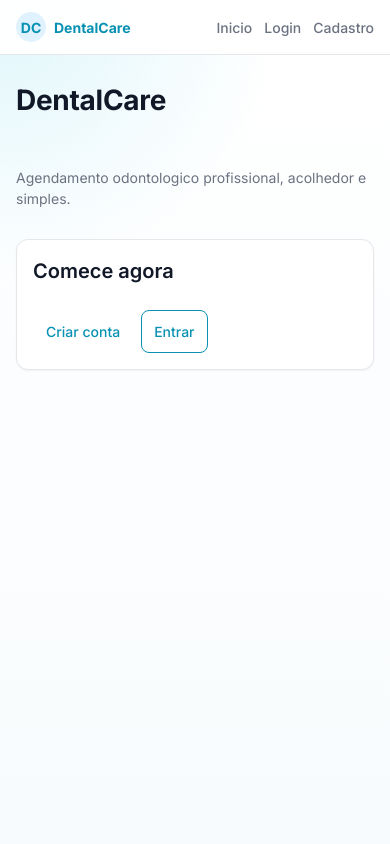
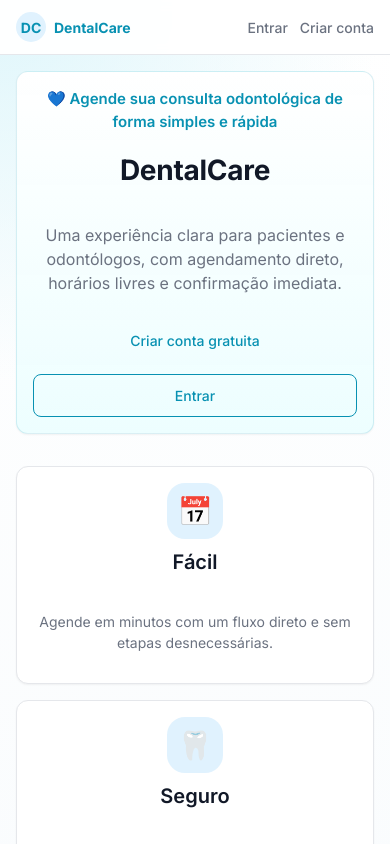
Before and after one commit to Dan-Source/SelecaoFESF-SUS, a Next.js app in the folder frontend/: page / in a window 390 px wide. Shown: the top 844 px of the page. Built offline with nearby package versions, Linux system fonts and the light colour scheme.

Commit message:
feat: enhance homepage layout and add responsive design for better user experience

```diff
--- a/frontend/app/globals.css
+++ b/frontend/app/globals.css
@@ -143,6 +143,86 @@ a:hover {
 .page-wrap {
   display: grid;
   gap: var(--space-lg);
+}
+
+.home-page {
+  max-width: 1120px;
+  padding-top: var(--space-2xl);
+  padding-bottom: calc(var(--space-2xl) + var(--space-xl));
+}
+
+.home-hero {
+  display: grid;
+}
+
+.home-hero .card {
+  border: 1px solid rgba(8, 145, 178, 0.15);
+  background:
+    linear-gradient(180deg, rgba(255, 255, 255, 0.98) 0%, rgba(236, 254, 255, 0.95) 100%),
+    #ffffff;
+  padding: clamp(24px, 4vw, 48px);
+}
+
+.home-hero-content {
+  max-width: 620px;
+  margin: 0 auto;
+  text-align: center;
+  display: grid;
+  gap: var(--space-lg);
+}
+
+.home-eyebrow {
+  margin: 0;
+  color: var(--color-primary);
+  font-weight: 600;
+  font-size: 15px;
+}
+
+.home-lead {
+  margin: 0;
+  color: var(--color-text-secondary);
+  font-size: 18px;
+}
+
+.home-actions {
+  display: flex;
+  flex-wrap: wrap;
+  justify-content: center;
+  gap: var(--space-md);
+  margin-top: var(--space-sm);
+}
+
+.home-cta {
+  min-width: 240px;
+}
+
+.home-features {
+  display: grid;
+  grid-template-columns: repeat(3, minmax(0, 1fr));
+  gap: var(--space-lg);
+}
+
+.home-features .card {
+  margin-bottom: 0;
+}
+
+.home-feature-card {
+  display: grid;
+  gap: var(--space-sm);
+  justify-items: center;
+  text-align: center;
+  min-height: 100%;
+}
+
+.home-feature-icon {
+  width: 56px;
+  height: 56px;
+  border-radius: 18px;
+  display: inline-flex;
+  align-items: center;
+  justify-content: center;
+  font-size: 28px;
+  background: var(--color-primary-soft);
 }
 
 .top-nav {
@@ -301,6 +381,10 @@ button:disabled {
 
 .btn-outline:hover {
   background: #f9fafb;
+}
+
+.home-cta.btn-secondary {
+  border-width: 1px;
 }
 
 .field {
@@ -518,6 +602,35 @@ button:disabled {
   }
 }
 
+@media (max-width: 900px) {
+  .home-features {
+    grid-template-columns: 1fr;
+  }
+
+  .home-hero-content {
+    max-width: 100%;
+  }
+
+  .home-cta {
+    width: 100%;
+    min-width: 0;
+  }
+}
+
+@media (max-width: 640px) {
+  .home-page {
+    padding-top: var(--space-lg);
+  }
+
+  .home-hero .card {
+    padding: var(--space-lg);
+  }
+
+  .home-lead {
+    font-size: 16px;
+  }
+}
+
 @media (min-width: 640px) {
   main {
     padding-left: var(--space-xl);
--- a/frontend/app/page.tsx
+++ b/frontend/app/page.tsx
@@ -1,21 +1,85 @@
+"use client";
+
 import Link from "next/link";
+import { useAuthStore } from "@/store/auth";
 import { Card } from "@/components/ui/Card";
 
 export default function HomePage() {
+  const { token, role } = useAuthStore();
+
+  const isPatient = token && role === "patient";
+  const isDentist = token && role === "dentist";
+
   return (
-    <main className="page-wrap">
+    <main className="page-wrap home-page">
+      <section className="home-hero">
+        <Card>
+          <div className="home-hero-content">
+            <p className="home-eyebrow">💙 Agende sua consulta odontológica de forma simples e rápida</p>
             <h1>DentalCare</h1>
-      <p className="muted">Agendamento odontologico profissional, acolhedor e simples.</p>
-      <Card title="Comece agora">
-        <div className="row">
-          <Link href="/register" className="btn-primary">
-            Criar conta
+            <p className="home-lead">
+              Uma experiência clara para pacientes e odontólogos, com agendamento direto, horários livres e confirmação imediata.
+            </p>
+
+            <div className="home-actions">
+              {!token && (
+                <>
+                  <Link href="/register" className="btn-primary home-cta">
+                    Criar conta gratuita
                   </Link>
-          <Link href="/login" className="btn-secondary">
+                  <Link href="/login" className="btn-secondary home-cta">
                     Entrar
                   </Link>
+                </>
+              )}
+
+              {isPatient ? (
+                <Link href="/paciente" className="btn-primary home-cta">
+                  Ir para a área do paciente
+                </Link>
+              ) : null}
+
+              {isDentist ? (
+                <Link href="/odontologo" className="btn-primary home-cta">
+                  Ir para a área do odontólogo
+                </Link>
+              ) : null}
+            </div>
           </div>
         </Card>
+      </section>
+
+      <section aria-label="Benefícios do serviço" className="home-features">
+        <Card>
+          <div className="home-feature-card">
+            <div className="home-feature-icon" aria-hidden="true">
+              📅
+            </div>
+            <h2>Fácil</h2>
+            <p className="muted">Agende em minutos com um fluxo direto e sem etapas desnecessárias.</p>
+          </div>
+        </Card>
+
+        <Card>
+          <div className="home-feature-card">
+            <div className="home-feature-icon" aria-hidden="true">
+              🦷
+            </div>
+            <h2>Seguro</h2>
+            <p className="muted">Profissionais e pacientes organizados em uma plataforma simples e confiável.</p>
+          </div>
+        </Card>
+
+        <Card>
+          <div className="home-feature-card">
+            <div className="home-feature-icon" aria-hidden="true">
+              ⏰
+            </div>
+            <h2>Rápido</h2>
+            <p className="muted">Visualize horários disponíveis e confirme a consulta sem demora.</p>
+          </div>
+        </Card>
+      </section>
     </main>
   );
 }
--- a/frontend/components/AppHeader.tsx
+++ b/frontend/components/AppHeader.tsx
@@ -21,12 +21,13 @@ export function AppHeader() {
         </Link>
 
         <nav className="top-nav" aria-label="Navegacao principal">
-          <Link href="/">Inicio</Link>
-          {!token && <Link href="/login">Login</Link>}
-          {!token && <Link href="/register">Cadastro</Link>}
-          {token && role === "patient" && <Link href="/paciente">Paciente</Link>}
-          {token && role === "dentist" && <Link href="/odontologo">Odontologo</Link>}
-          {pathname !== "/" && <span className="badge badge-info">{pathname.replace("/", "") || "inicio"}</span>}
+          {!token && <Link href="/login">Entrar</Link>}
+          {!token && <Link href="/register">Criar conta</Link>}
+          {token && role === "patient" && <Link href="/paciente">Área do paciente</Link>}
+          {token && role === "dentist" && <Link href="/odontologo">Área do odontólogo</Link>}
+          {token && pathname !== "/" && (
+            <span className="badge badge-info">{pathname.replace("/", "") || "inicio"}</span>
+          )}
         </nav>
 
         {token ? (
```
Lines whose indentation alone changed are shown as unchanged.
